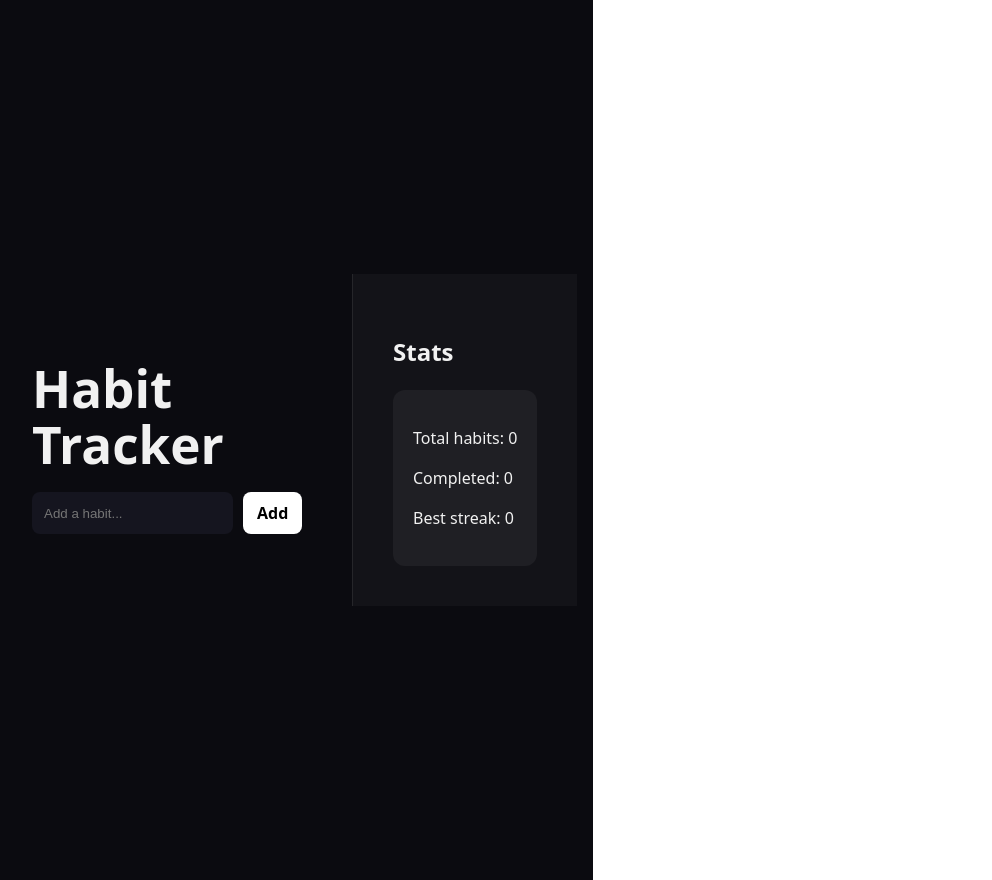
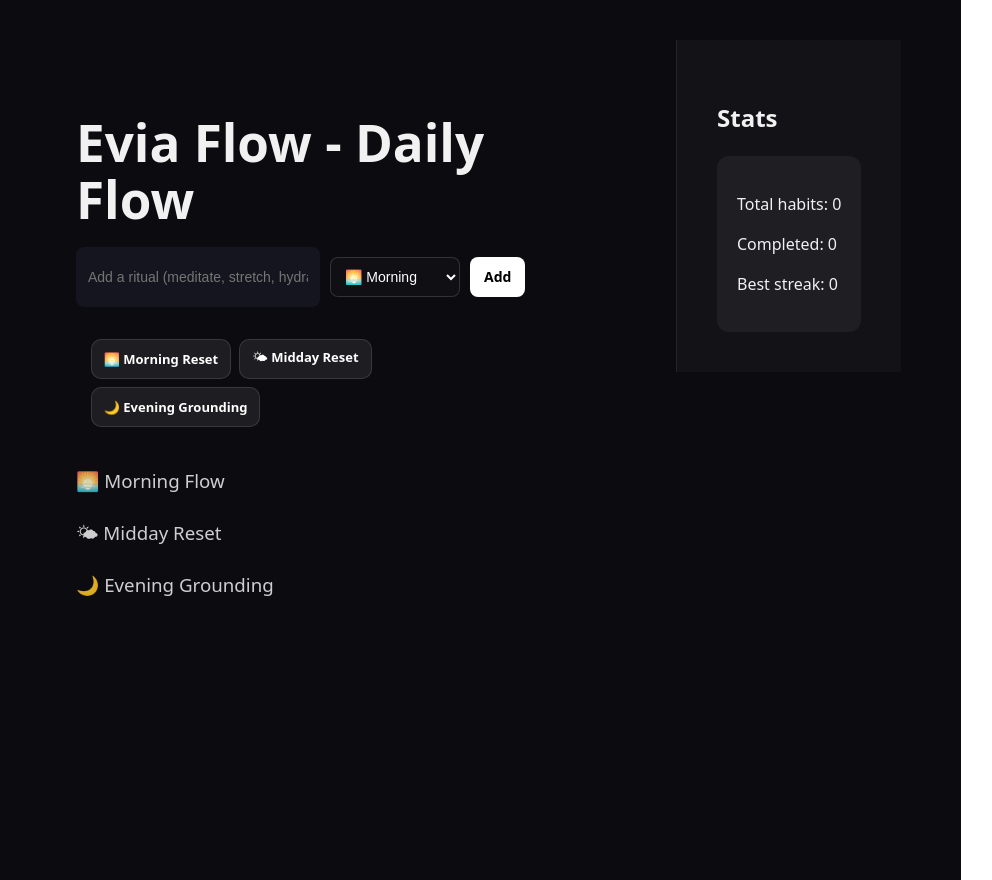
Before and after one commit to MariaDamyanova0/habit-tracker, a React (Vite) app: page / in a window 1280 px wide. Shown: the whole page, without its empty margins (24-1016 px from the left). Built offline with nearby package versions, Linux system fonts and the light colour scheme.

Commit message:
feat: add EviaFlow presets and dashboard layout with sticky stats

```diff
--- a/src/App.css
+++ b/src/App.css
@@ -2,11 +2,23 @@
   min-height: 100vh;
   background: #0b0b10;
   color: #f1f1f1;
-  display: flex;
-  flex-direction: column;
-  align-items: center;
-  padding: 40px 16px;
+
+  display: grid;
+  grid-template-columns: 1fr 320px; /* left + stats */
+  gap: 40px;
+
+  align-items: start; /* keeps stats at top */
+  padding: 40px 60px;
   font-family: system-ui, sans-serif;
+}
+
+.left {
+  width: 100%;
+}
+
+.right {
+  position: sticky;
+  top: 40px;
 }
 
 h1 {
@@ -103,3 +115,174 @@ h1 {
   align-items: center;
   justify-content: space-between;
 }
+
+.group {
+  margin-bottom: 24px;
+}
+
+.group h3 {
+  margin-bottom: 8px;
+  font-weight: 500;
+  opacity: 0.85;
+}
+
+.add-habit select {
+  padding: 8px 10px;
+  border-radius: 8px;
+  background: rgba(255,255,255,0.05);
+  border: 1px solid rgba(255,255,255,0.1);
+  color: inherit;
+}
+
+.add-habit {
+  position: relative;
+  z-index: 5;
+}
+
+.stats-card {
+  position: relative;
+  z-index: 1;
+}
+
+.left {
+  padding-right: 40px;
+}
+
+.add-habit select {
+  background-color: #0f0f14;
+  color: white;
+  border: 1px solid rgba(255,255,255,0.15);
+}
+
+.add-habit option {
+  background-color: #0f0f14;
+  color: white;
+}
+
+.presets {
+  display: flex;
+  gap: 8px;
+  margin: 10px 0 20px;
+}
+
+.presets button {
+  background: rgba(255,255,255,0.08);
+  border: 1px solid rgba(255,255,255,0.12);
+  color: white;
+  padding: 8px 12px;
+  border-radius: 10px;
+  cursor: pointer;
+  transition: 0.2s;
+}
+
+.presets button:hover {
+  background: rgba(255,255,255,0.15);
+}
+
+.add-row {
+  display: flex;
+  gap: 10px;
+  align-items: center;
+  margin-bottom: 12px;
+}
+
+.presets {
+  display: flex;
+  gap: 10px;
+  margin-bottom: 20px;
+  flex-wrap: wrap;
+}
+
+.presets button {
+  background: rgba(255, 255, 255, 0.08);
+  border: 1px solid rgba(255, 255, 255, 0.12);
+  color: white;
+  padding: 10px 14px;
+  border-radius: 12px;
+  cursor: pointer;
+  transition: 0.2s;
+}
+
+.presets button:hover {
+  background: rgba(255, 255, 255, 0.16);
+}
+
+.add-habit { flex-direction: column; }
+
+.add-habit {
+  display: flex;
+  flex-direction: column;
+  gap: 10px;
+  max-width: 420px;
+}
+
+.add-habit input,
+.add-habit select,
+.add-habit button {
+  height: 40px;
+  font-size: 14px;
+}
+
+.presets {
+  display: flex;
+  gap: 8px;
+  flex-wrap: wrap;
+}
+
+.presets button {
+  padding: 8px 12px;
+  font-size: 13px;
+  border-radius: 10px;
+  white-space: nowrap;
+}
+
+.left {
+  max-width: 520px;   /* prevents overlapping Stats */
+  width: 100%;
+}
+
+.add-habit {
+  display: flex;
+  flex-wrap: wrap;
+  gap: 10px;
+  align-items: center;
+}
+
+.add-habit input {
+  flex: 1;
+  min-width: 220px;
+}
+
+.add-habit select {
+  min-width: 130px;
+}
+
+.add-habit button {
+  white-space: nowrap;
+}
+
+.presets {
+  display: flex;
+  gap: 8px;
+  flex-wrap: wrap;
+}
+
+.app {
+  display: flex;
+  gap: 40px;
+  align-items: flex-start;
+}
+
+.left {
+  flex: 1;
+  min-width: 0;
+}
+
+.habit-list {
+  width: 100%;
+}
+
+.habit-list li {
+  width: 100%;
+  box-sizing: border-box;
+}
--- a/src/App.jsx
+++ b/src/App.jsx
@@ -10,6 +10,8 @@ function App() {
   });
 
   const [input, setInput] = useState("");
+  const [category, setCategory] = useState("Morning");
+
 
   useEffect(() => {
     localStorage.setItem("habits", JSON.stringify(habits));
@@ -36,9 +38,11 @@ function App() {
       {
         id: Date.now(),
         name: input,
+        category: category,
         streak: 0,
-        lastCompleted: null,
-      },
+        lastCompleted: null
+      }
+
     ]);
 
     setInput("");
@@ -90,20 +94,57 @@ function App() {
     );
   };
 
+  const presets = {
+    morning: ["Drink water", "Stretch", "Breathe 5 min", "Gratitude"],
+    midday: ["Walk 5 min", "Posture reset", "Eye rest"],
+    evening: ["Journal", "No phone 30 min", "Stretch"]
+  };
+
+  function addPreset(type) {
+    const newHabits = presets[type].map(name => ({
+      id: Date.now() + Math.random(),
+      name,
+      done: false,
+      streak: 0,
+      category:
+        type === "morning" ? "Morning" :
+        type === "midday" ? "Midday" :
+        "Evening"
+    }));
+
+  setHabits(prev => [...prev, ...newHabits]);
+  }
 
   return (
     <div className="app">
       <div className="left">
-        <h1>Habit Tracker</h1>
+        <h1>Evia Flow - Daily Flow</h1>
 
         <div className="add-habit">
+          {/* ONE ROW: input + select + add */}
+          <div className="add-row">
             <input
               type="text"
-            placeholder="Add a habit..."
+              placeholder="Add a ritual (meditate, stretch, hydrate...)"
               value={input}
               onChange={(e) => setInput(e.target.value)}
             />
+
+            <select value={category} onChange={(e) => setCategory(e.target.value)}>
+              <option value="Morning">🌅 Morning</option>
+              <option value="Midday">🌤 Midday</option>
+              <option value="Evening">🌙 Evening</option>
+            </select>
+
             <button onClick={addHabit}>Add</button>
+          </div>
+
+          {/* SECOND ROW: presets under the input row */}
+          <div className="presets">
+            <button onClick={() => addPreset("morning")}>🌅 Morning Reset</button>
+            <button onClick={() => addPreset("midday")}>🌤 Midday Reset</button>
+            <button onClick={() => addPreset("evening")}>🌙 Evening Grounding</button>
+          </div>
         </div>
 
         <HabitList
--- a/src/components/HabitList.jsx
+++ b/src/components/HabitList.jsx
@@ -1,22 +1,26 @@
 function HabitList({ habits, onToggle, onDelete, onReset }) {
   const today = new Date().toDateString();
 
-  return (
+  const groups = {
+    Morning: habits.filter((h) => h.category === "Morning"),
+    Midday: habits.filter((h) => h.category === "Midday"),
+    Evening: habits.filter((h) => h.category === "Evening"),
+  };
+
+  const renderGroup = (title, items) => (
+    <div className="group">
+      <h3>{title}</h3>
       <ul className="habit-list">
-      {habits.map((habit) => {
+        {items.map((habit) => {
           const isDoneToday = habit.lastCompleted === today;
 
           return (
-          <li
-            key={habit.id}
-            className={isDoneToday ? "done" : ""}
-          >
-            <span>
+            <li key={habit.id} className={isDoneToday ? "done" : ""}>
+              <span className="habit-name" onClick={() => onToggle(habit.id)}>
                 {habit.name} 🔥 {habit.streak}
               </span>
 
               <div className="actions">
-              <button onClick={() => onToggle(habit.id)}>✔</button>
                 <button onClick={() => onReset(habit.id)}>🔄</button>
                 <button onClick={() => onDelete(habit.id)}>❌</button>
               </div>
@@ -24,6 +28,15 @@ function HabitList({ habits, onToggle, onDelete, onReset }) {
           );
         })}
       </ul>
+    </div>
+  );
+
+  return (
+    <>
+      {renderGroup("🌅 Morning Flow", groups.Morning)}
+      {renderGroup("🌤 Midday Reset", groups.Midday)}
+      {renderGroup("🌙 Evening Grounding", groups.Evening)}
+    </>
   );
 }
 
```
Lines whose indentation alone changed are shown as unchanged.
